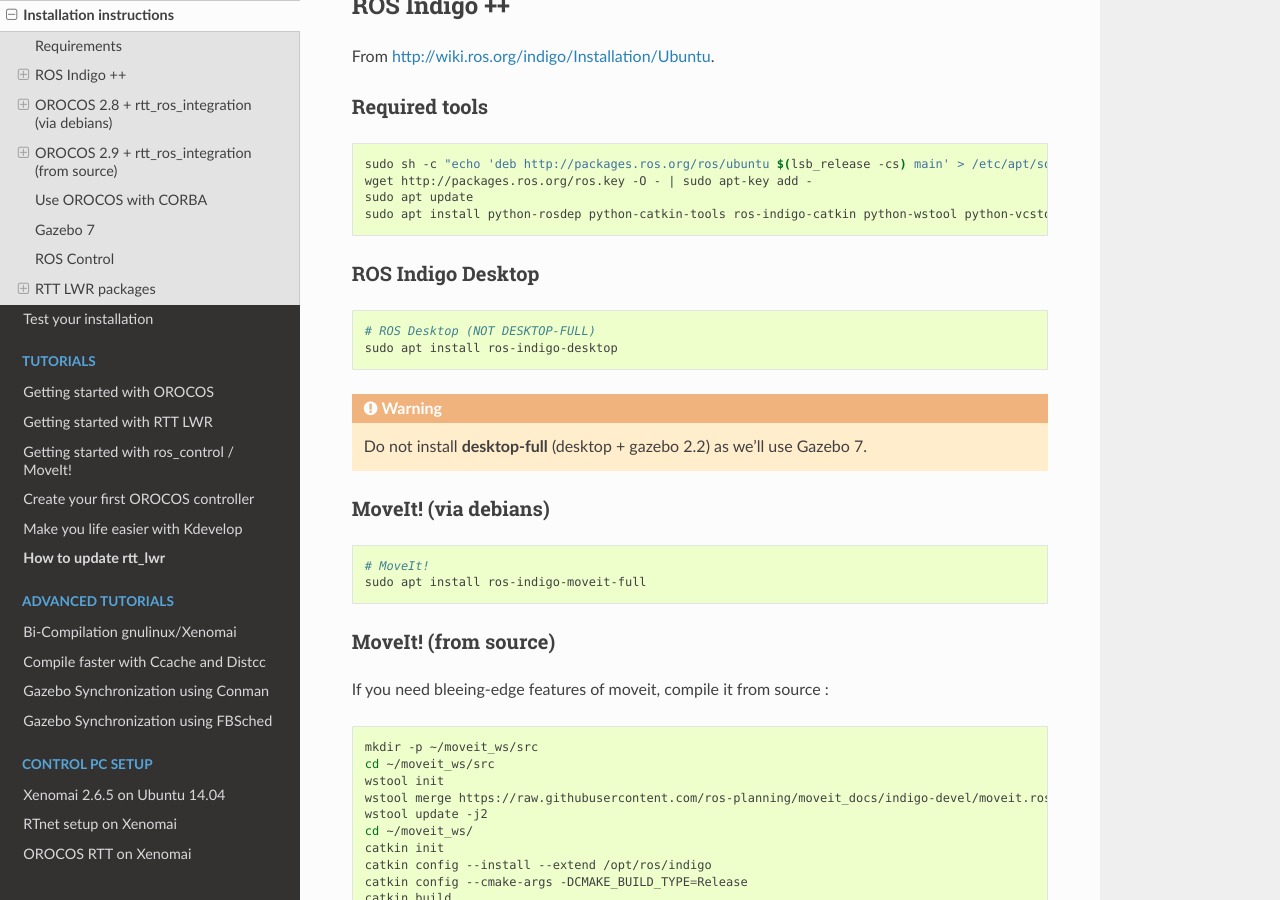
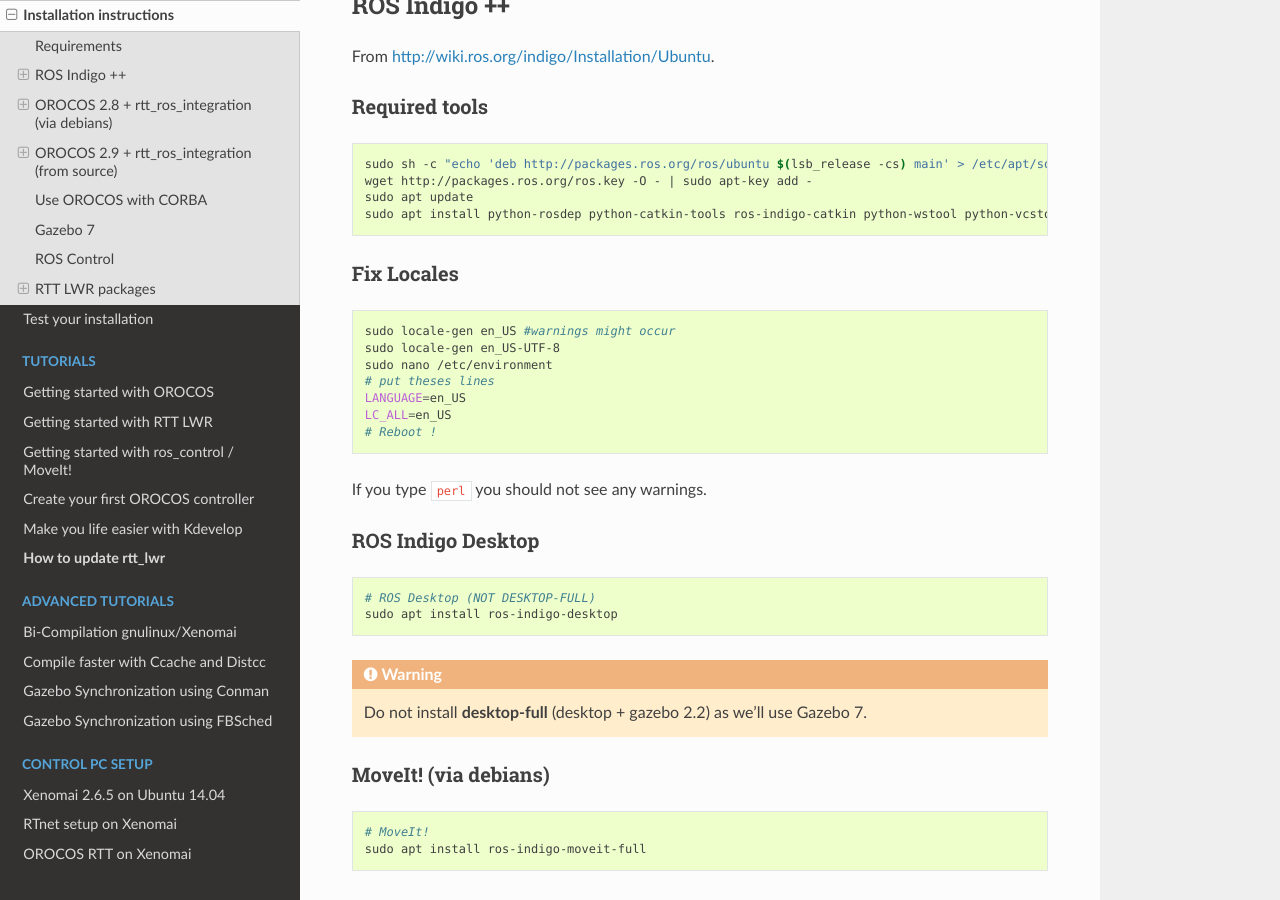
Before and after one commit to kuka-isir/rtt_lwr, a Sphinx documentation site: the page built from docs/source/install/install.rst, in a window 1280 px wide and 900 px high, scrolled down 851 px. Built offline with Sphinx 7.4.7 and the Read the Docs theme 2.0.0, drawn with Linux system fonts in a browser that asks for light colours.

Commit message:
Update install.rst

```diff
--- a/docs/source/install/install.rst
+++ b/docs/source/install/install.rst
@@ -33,6 +33,21 @@
     wget http://packages.ros.org/ros.key -O - | sudo apt-key add -
     sudo apt update
     sudo apt install python-rosdep python-catkin-tools ros-indigo-catkin python-wstool python-vcstool
+
+Fix Locales
+~~~~~~~~~~~~~~
+
+.. code-block:: bash
+
+   sudo locale-gen en_US #warnings might occur
+   sudo locale-gen en_US-UTF-8
+   sudo nano /etc/environment
+   # put theses lines
+   LANGUAGE=en_US
+   LC_ALL=en_US
+   # Reboot !
+
+If you type ``perl`` you should not see any warnings.
 
 ROS Indigo Desktop
 ~~~~~~~~~~~~~~~~~~
```
